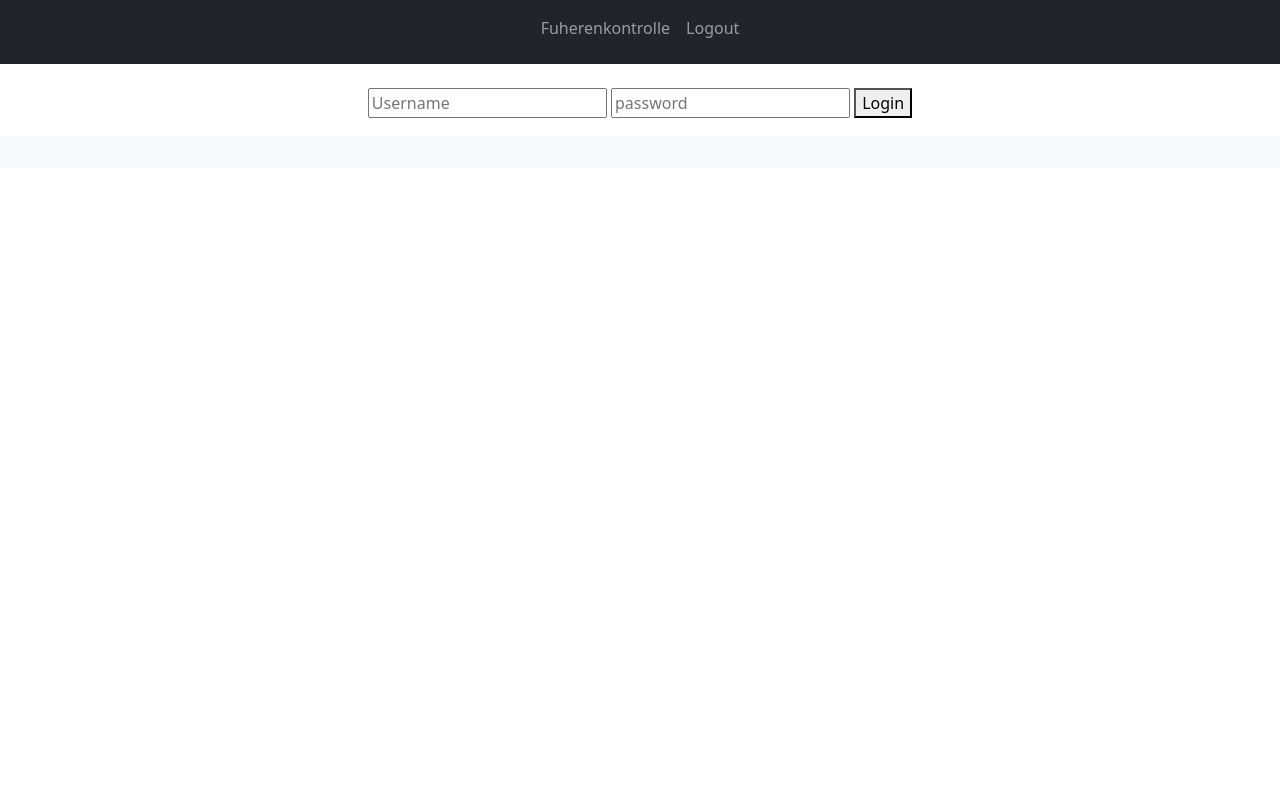
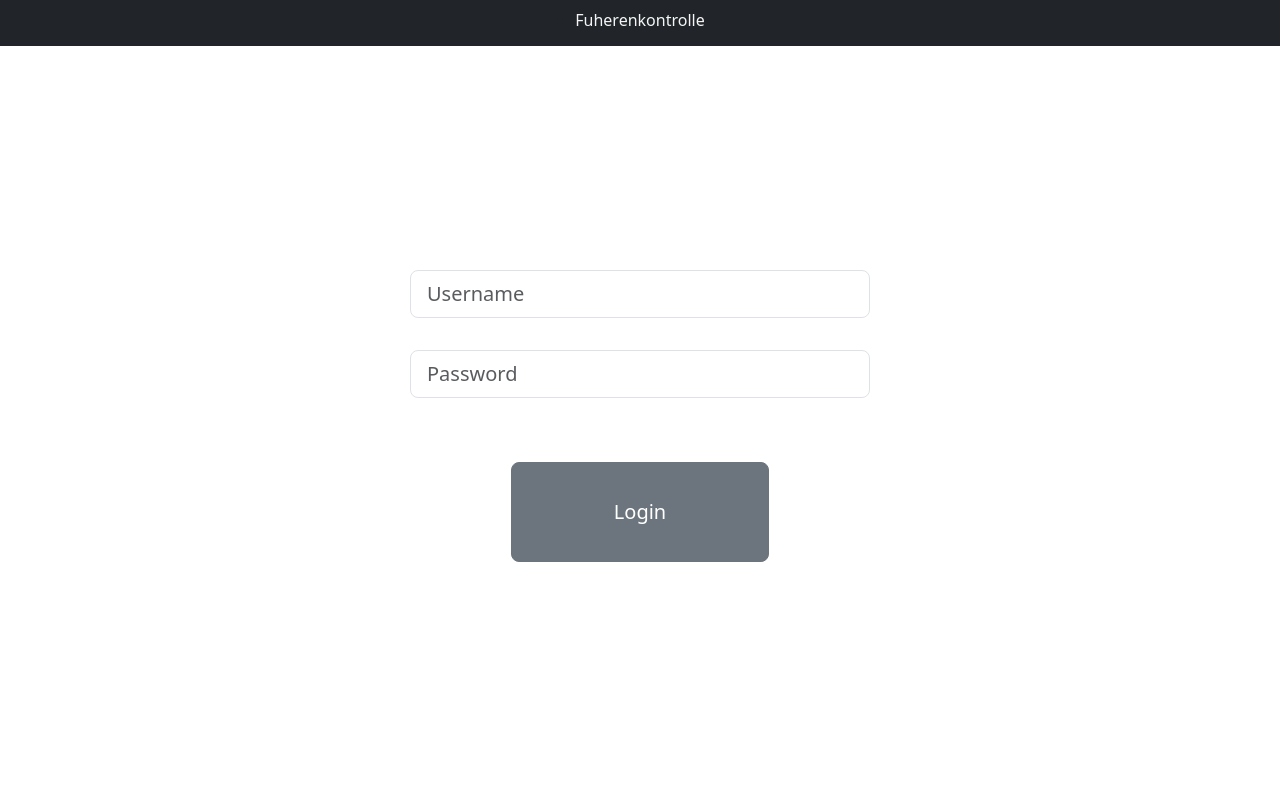
Before and after one commit to Rey-Ray/fuhrenkontrolle, a Django app: page /login/ in a window 1280 px wide. Run offline with Django 4.2, Linux system fonts and the light colour scheme; some libraries are stand-ins or nearby versions.

Commit message:
added bootstrap to login and base

```diff
--- a/beetdelivery/templates/base.html
+++ b/beetdelivery/templates/base.html
@@ -1,87 +1,64 @@
 {% load static %}
 <!DOCTYPE html>
 <html>
+
 <head>
-      <title>{% block title %}Beet Delivery{% endblock %}</title>
-      <link rel="stylesheet" href="https://cdn.jsdelivr.net/npm/bootstrap@5.3.0/dist/css/bootstrap.min.css">
+  <title>Beet Delivery</title>
+  {% load bootstrap5 %}
+  {% bootstrap_css %}
+  {% bootstrap_javascript %}
   <style>
-        .center-content {
-            display: flex;
-            flex-direction: column;
-            /* align-items: center; */
-            /* justify-content: center; */
-            min-height: 6vh;
-            text-align: center;
+    html,
+    body {
+      margin: 0;
+      height: 100vh;
     }
 
-        @media (max-width: 768px) {
-          .navbar-nav .nav-item {
-            flex-grow: 1;
-            text-align: center;
-          }
+    .nav-link {
+      color: whitesmoke;
     }
 
-        .form-row {
-            display: flex;
-            justify-content: space-between;
+    .nav-link:hover {
+      color: grey;
     }
+  </style>
+</head>
 
-        .form-field {
-            display: flex;
-            align-items: center;
-            margin: 0 auto;
-        }
-
-        .small-input {
-          width: 50px; /* Adjust as needed */
-        }
-
-      </style>
-      {% block styles %}{% endblock %}
-  </head>
 <body>
-
-    <nav class="navbar navbar-expand-lg navbar-dark bg-dark">
-      <div class="container center-content">
-        <ul class="navbar-nav ml-auto d-flex flex-wrap">
-          <li class="nav-item"><a href="{% url 'home' %}" target="_self" class="nav-link">Fuherenkontrolle</a></li>
+  <ul class="navbar navbar-expand-sm navbar-dark justify-content-center bg-dark">
+    <li class="nav-item"><a href="{% url 'home' %}" target="_self" class="nav-link h5 fw-light">Fuherenkontrolle</a>
+    </li>
     <!-- <li class="nav-item flex-grow-1 padded-nav"><a class="nav-link w-100 text-center">{{ current_time }}</a></li> -->
     {% if request.user.is_authenticated %}
+    <li class="nav-item"><a href="{% url 'logout' %}" class="nav-link w-100 text-center h5 fw-light">Logout</a></li>
     {% if request.is_manager %}
-              <li class="nav-item"><a href="{% url 'manager_schedule_selection' %}" class="nav-link">Tageslisten</a></li>
-              <li class="nav-item"><a href="{% url 'receipt' %}" class="nav-link">Abrechnungen</a></li>
-              <li class="nav-item"><a href="{% if year %} {% url 'parameter_year' year %} {% else %} {% url 'parameter' %} {% endif %}" class="nav-link w-100 text-center">Parameter</a></li>
-
+    <li class="nav-item"><a href="{% url 'manager_schedule_selection' %}" class="nav-link h5 fw-light">Tageslisten</a>
+    </li>
+    <li class="nav-item"><a href="{% url 'receipt' %}" class="nav-link h5 fw-light">Abrechnungen</a></li>
+    <li class="nav-item"><a
+        href="{% if year %} {% url 'parameter_year' year %} {% else %} {% url 'parameter' %} {% endif %}"
+        class="nav-link w-100 text-center h5 fw-light">Parameter</a></li>
     {% endif %}
     {% endif %}
-          <li class="nav-item"><a href="{% url 'logout' %}" class="nav-link w-100 text-center">Logout</a></li>
+
   </ul>
-      </div>
-    </nav>
 
-  <div class="container mt-4 center-content">
+  <div class="container" style="height:90%">
     {% if messages %}
     <ul class="messages">
       {% for message in messages %}
-                <li{% if message.tags %} class="{{ message.tags }}"{% endif %}>{{ message }}</li>
+      <li{% if message.tags %} class="{{ message.tags }}" {% endif %}>{{ message }}</li>
         {% endfor %}
     </ul>
     {% endif %}
     {% block content %} {% endblock %}
   </div>
-
-  <footer class="footer mt-auto py-3 bg-light">
-      <!-- Footer content -->
-  </footer>
-
-  <script src="https://cdn.jsdelivr.net/npm/bootstrap@5.3.0/dist/js/bootstrap.bundle.min.js"></script>
   <script src="https://ajax.googleapis.com/ajax/libs/jquery/3.5.1/jquery.min.js"></script>
-  <script src="https://cdn.jsdelivr.net/npm/bootstrap@5.3.0/dist/js/bootstrap.bundle.min.js"></script>
   <!-- <script src="{% static 'formset_js_improved/jquery.formset.js' %}"></script> -->
 
   {% block scripts %}{% endblock %}
 
   <!-- Add the content of your page here -->
+</body>
 
-  </body>
 </html>
--- a/beetdelivery/templates/login.html
+++ b/beetdelivery/templates/login.html
@@ -1,10 +1,24 @@
 {% extends 'base.html' %}
 
 {% block content %}
-    <form method="post" action="{% url 'login' %}">
-        {% csrf_token %}
-        <input type="text" name="username" placeholder="Username">
-        <input type="password" name="password" placeholder="password">
-        <button type="submit">Login</button>
-    </form>
+<form method="post" action="{% url 'login' %}" class="row justify-content-center h-100" style="padding-top: 15%;">
+    {% csrf_token %}
+
+    <div class="row p-3 justify-content-center " style="max-width:540px">
+        <div class="col p-2">
+            <div class="col p-3">
+                <input type="text" name="username" placeholder="Username" class="form-control form-control-lg">
+            </div>
+            <div class="col p-3">
+                <input type="password" name="password" placeholder="Password" class="form-control form-control-lg">
+            </div>
+            <div class="row justify-content-center mt-5" style="height:100px;">
+                <button type="submit" class="btn btn-secondary btn-lg w-50">Login</button>
+            </div>
+        </div>
+    </div>
+
+
+</form>
+
 {% endblock %}
--- a/driversWebApp/settings.py
+++ b/driversWebApp/settings.py
@@ -36,6 +36,7 @@ LOGIN_URL = 'login'
 # Application definition
 
 INSTALLED_APPS = [
+    'bootstrap5',
     'django.contrib.admin',
     'django.contrib.auth',
     'django.contrib.contenttypes',
```
Also changed, not shown: 1 other file. Lines whose indentation alone changed are shown as unchanged.
